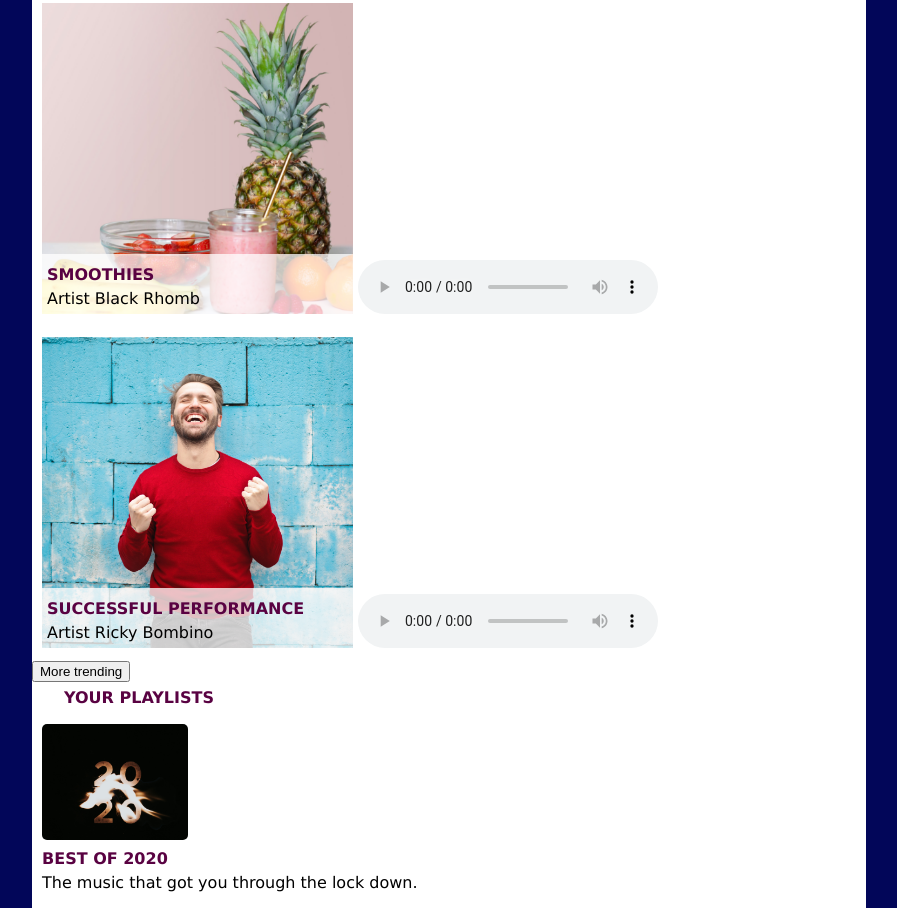
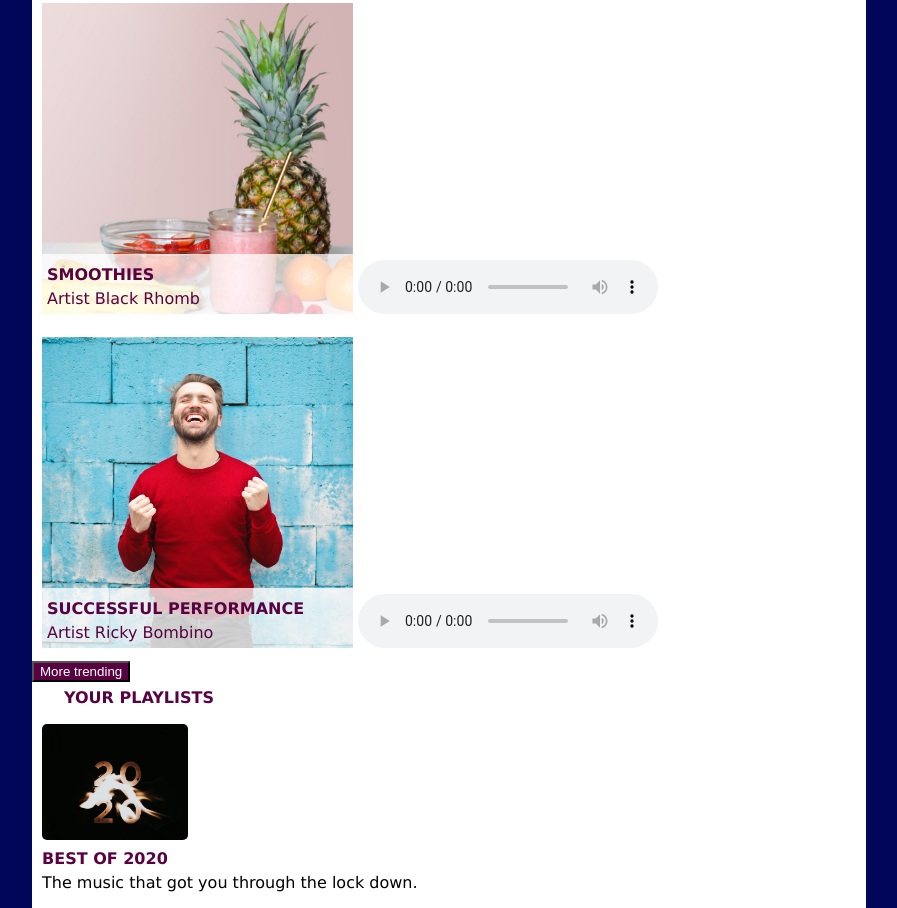
Before and after one commit to kdshapiro10/streamingmediaa, a plain HTML site: page index.html in a window 1280 px wide. Shown: the part 1181-2089 px from the top of the page, without its empty margins (191-1088 px from the left). Drawn offline with Linux system fonts and the light colour scheme.

Commit message:
Update styles.css
updated css

```diff
--- a/styles.css
+++ b/styles.css
@@ -138,6 +138,8 @@ a:hover, input:hover {
 }
 
 .button {
+    background-color:#590242;
+    color:#ffffff;
 
 }
 
@@ -215,17 +217,22 @@ input:checked ~ label:not(.steps) span:before, input:checked ~ label:not(.steps)
 
 dl {
     display:flex;
+    color:#590242;
 }
 
 dt {
     padding-right:5px;
 }
 
-
 .audio {
     position:absolute;
     bottom: 150px;
     left: 5px;
+}
+
+#trending {
+    display:grid;
+    overflow: hidden;
 }
 
 #trending ::-webkit-scrollbar {
```
